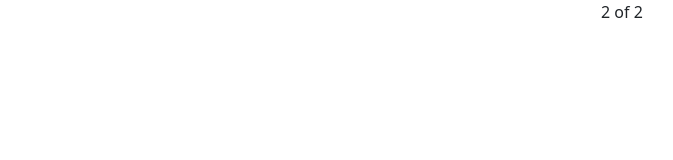
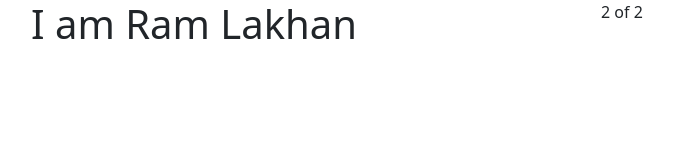
Before and after one commit to Tarun-Sharma-DTU/Website, a plain HTML site: page index.html in a window 1280 px wide. Shown: the whole page, without its empty margins (51-724 px from the left). Drawn offline with nearby package versions, Linux system fonts and the light colour scheme.

Commit message:
new changes

```diff
--- a/index.html
+++ b/index.html
@@ -11,7 +11,7 @@
     <div class="container">
         <div class="row">
           <div class="col">
-            <img src="" alt="">
+            <h1>I am Ram Lakhan</h1>
           </div>
           <div class="col">
             2 of 2
```
